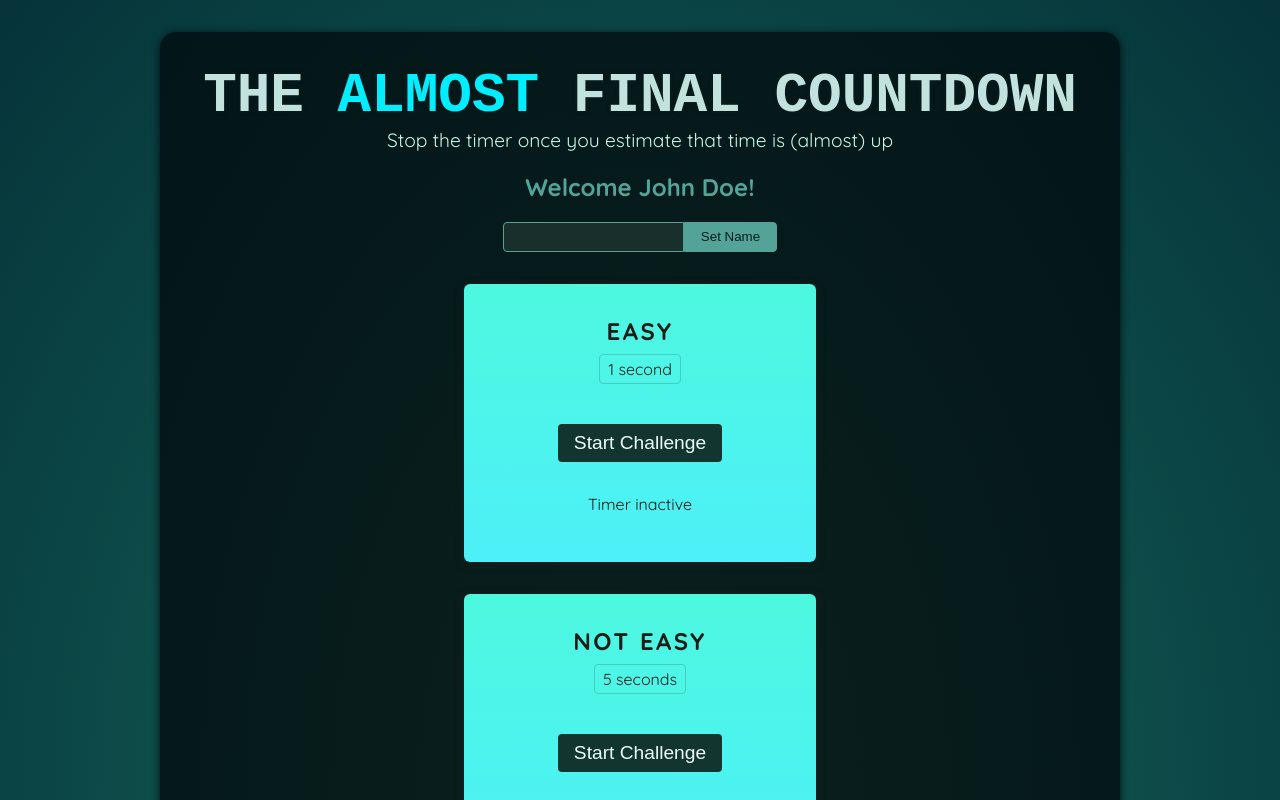
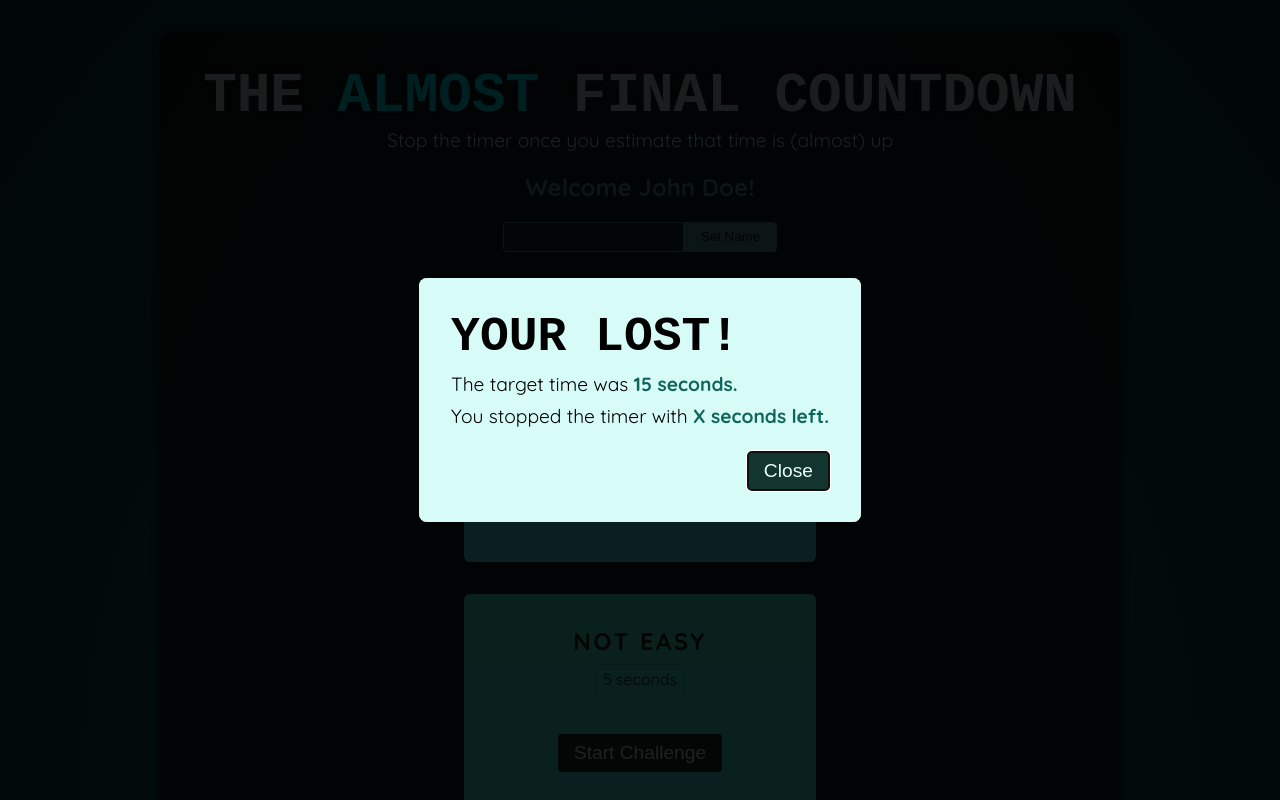
Before and after one commit to dazzlingtea/react-study202406, a React (Create React App) app: page / in a window 1280 px wide. Shown: the top 800 px of the page. Built offline with nearby package versions, Linux system fonts and the light colour scheme; a web font is replaced by a local one.

Commit message:
# Ref dialog 태그 제어하기

```diff
--- /dev/null
+++ b/src/components/Ref/ResultModal.js
@@ -0,0 +1,23 @@
+import React, {useEffect, useRef} from 'react';
+
+const ResultModal = ({result, targetTime}) => {
+
+  const dialog = useRef();
+
+  useEffect(() => {
+    dialog.current.showModal();
+  }, []);
+
+  return (
+    <dialog ref={dialog} className="result-modal">
+      <h2>Your {result}!</h2>
+      <p>The target time was <strong>{targetTime} seconds.</strong></p>
+      <p>You stopped the timer with <strong>X seconds left.</strong></p>
+      <form method="dialog">
+        <button>Close</button>
+      </form>
+    </dialog>
+  );
+};
+
+export default ResultModal;
--- a/src/components/Ref/TimeChallenge.js
+++ b/src/components/Ref/TimeChallenge.js
@@ -1,4 +1,5 @@
 import React, {useRef, useState} from 'react';
+import ResultModal from "./ResultModal";
 
 
 const TimerChallenge = ({ title, targetTime }) => {
@@ -33,9 +34,11 @@
   };
 
   return (
+    <>
+      {/*{timerExpired && <ResultModal targetTime={targetTime} result="lost"/>}*/}
+      {<ResultModal targetTime={targetTime} result="lost"/>}
       <section className="challenge">
         <h2>{title}</h2>
-      {timerExpired && <p>You lost!</p>}
         <p className="challenge-time">
           {targetTime} second{targetTime > 1 ? 's': ''}
         </p>
@@ -48,6 +51,7 @@
           {timerStarted ? 'Time is running...' : 'Timer inactive'}
         </p>
       </section>
+    </>
   );
 };
 
--- a/src/index.css
+++ b/src/index.css
@@ -154,7 +154,7 @@
 }
 
 .result-modal::backdrop {
-  background: rgba(0, 0, 0, 0.9);
+  background: rgba(0, 0, 0, 0.4);
 }
 
 .result-modal h2 {
```
Lines whose indentation alone changed are shown as unchanged.
